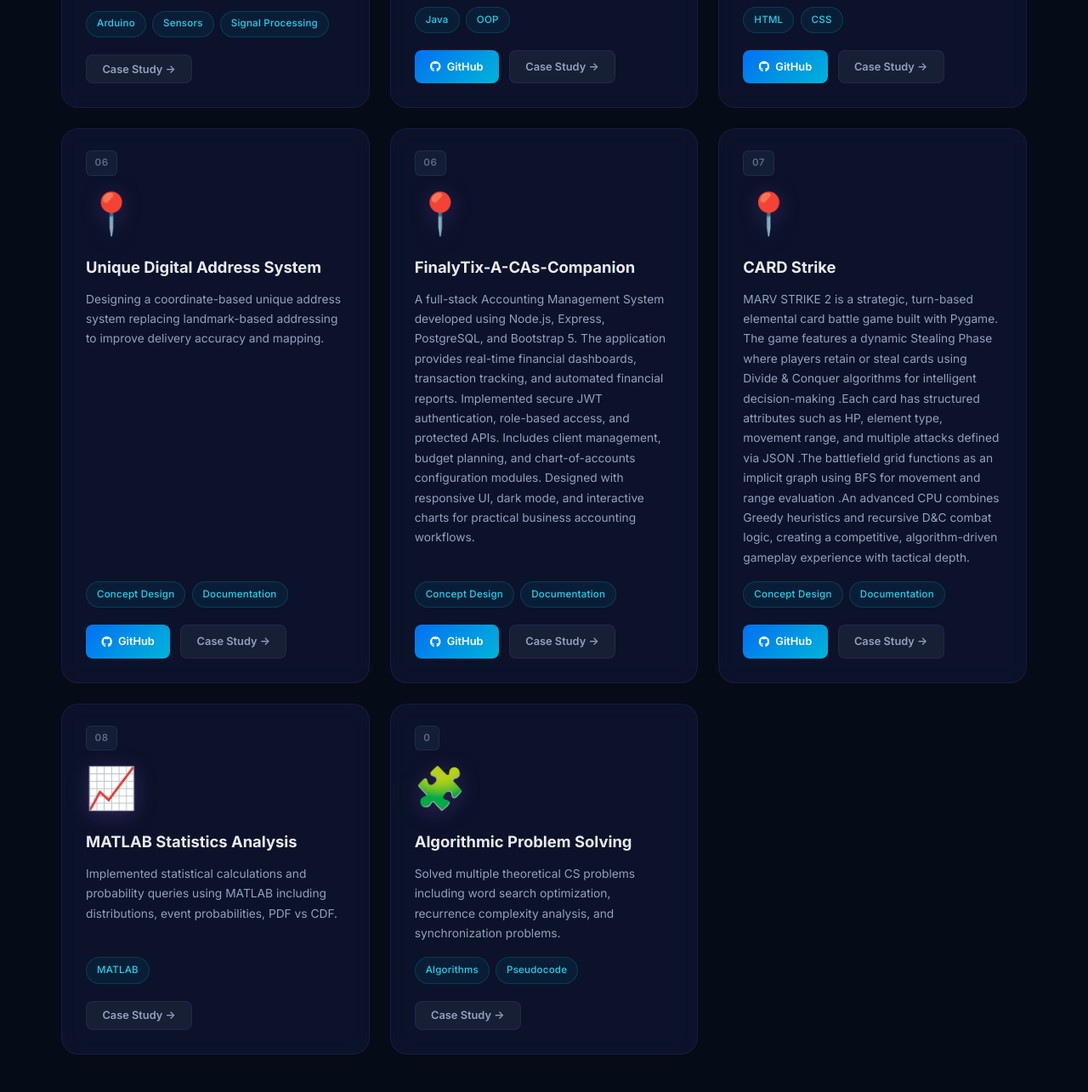
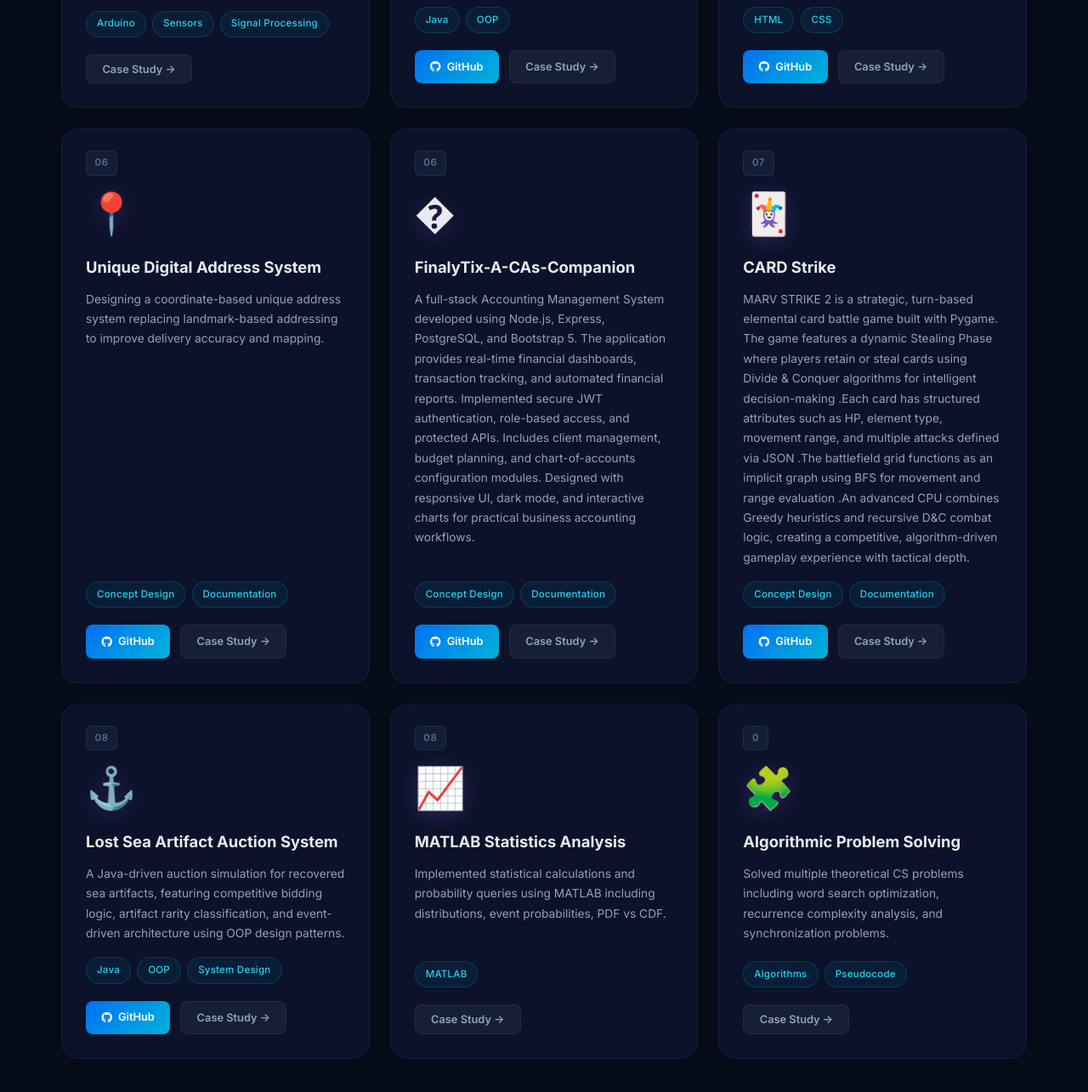
Before and after one commit to rishitkumar8/Portfolio, a plain HTML site: page index.html in a window 1280 px wide. Shown: the part 3284-4569 px from the top of the page at 85% size. Drawn offline with Linux system fonts and the light colour scheme.

Commit message:
Add Lost Sea Artifact Auction System project & update emojis for FinalyTix and CARD Strike

```diff
--- a/index.html
+++ b/index.html
@@ -54,7 +54,8 @@
                     </span>
                 </p>
                 <p class="hero-description">
-                    Iam a B.Tech 2nd Year Studebt in Amrita Viswa Vidyapeetham, Coimbatore pursuing Computer Science Engineering.<br>
+                    Iam a B.Tech 2nd Year Studebt in Amrita Viswa Vidyapeetham, Coimbatore pursuing Computer Science
+                    Engineering.<br>
                     I am a technically curious and detail‑oriented aspiring Data Analyst and Software Developer
                     with a strong foundation in computer science concepts, front‑end development, and system
                     architecture.
@@ -334,21 +335,23 @@
                 </div>
 
 
-                <div class="project-card reveal" data-title="FinalyTix-A-CAs-Companion"
-                    data-desc="A full-stack Accounting Management System built with Node.js, Express, PostgreSQL, and Bootstrap 5 for managing transactions, clients, budgets, and financial reports.
+                <div class="project-card reveal" data-title="FinalyTix-A-CAs-Companion" data-desc="A full-stack Accounting Management System built with Node.js, Express, PostgreSQL, and Bootstrap 5 for managing transactions, clients, budgets, and financial reports.
 Features secure JWT authentication, role-based access control, and interactive financial dashboards with charts.
 Designed as a responsive business application supporting real-time data insights and structured accounting workflows."
                     data-tags="Concept Design,Documentation,GPS,Algorithm Design,Research" data-github="#">
                     <div class="project-card-top">
                         <span class="project-number">06</span>
-                        <div class="project-icon-area">📍</div>
+                        <div class="project-icon-area">�</div>
                     </div>
                     <h3 class="project-title">FinalyTix-A-CAs-Companion</h3>
-                    <p class="project-desc">A full-stack Accounting Management System developed using Node.js, Express, PostgreSQL, and Bootstrap 5.
-The application provides real-time financial dashboards, transaction tracking, and automated financial reports.
-Implemented secure JWT authentication, role-based access, and protected APIs.
-Includes client management, budget planning, and chart-of-accounts configuration modules.
-Designed with responsive UI, dark mode, and interactive charts for practical business accounting workflows.</p>
+                    <p class="project-desc">A full-stack Accounting Management System developed using Node.js, Express,
+                        PostgreSQL, and Bootstrap 5.
+                        The application provides real-time financial dashboards, transaction tracking, and automated
+                        financial reports.
+                        Implemented secure JWT authentication, role-based access, and protected APIs.
+                        Includes client management, budget planning, and chart-of-accounts configuration modules.
+                        Designed with responsive UI, dark mode, and interactive charts for practical business accounting
+                        workflows.</p>
                     <div class="project-tech-tags">
                         <span class="tech-tag">Concept Design</span>
                         <span class="tech-tag">Documentation</span>
@@ -367,7 +370,7 @@ Designed with responsive UI, dark mode, and interactive charts for practical bus
                     data-github="#">
                     <div class="project-card-top">
                         <span class="project-number">07</span>
-                        <div class="project-icon-area">📍</div>
+                        <div class="project-icon-area">🃏</div>
                     </div>
                     <h3 class="project-title">CARD Strike</h3>
                     <p class="project-desc">MARV STRIKE 2 is a strategic, turn-based elemental card battle game built
@@ -388,7 +391,32 @@ Designed with responsive UI, dark mode, and interactive charts for practical bus
                     </div>
                 </div>
 
-                <!-- Project 07 — MATLAB Statistics Analysis -->
+                <!-- Project 08 — Lost Sea Artifact Auction System -->
+                <div class="project-card reveal" data-title="Lost Sea Artifact Auction System"
+                    data-desc="A Java-based auction simulation system modeled around the fictional recovery of lost sea artifacts. Built using core Object-Oriented Programming principles including inheritance, polymorphism, encapsulation, and abstraction, the system simulates competitive bidding workflows, artifact categorization, and auction event management. Features include dynamic bid tracking, artifact rarity classification, multi-user auction participation, and structured event logging — all implemented through clean, modular Java architecture."
+                    data-tags="Java,OOP,System Design,Simulation,Data Modeling"
+                    data-github="https://github.com/rishitkumar8/Lost-Sea-Artifact-Auction-System">
+                    <div class="project-card-top">
+                        <span class="project-number">08</span>
+                        <div class="project-icon-area">⚓</div>
+                    </div>
+                    <h3 class="project-title">Lost Sea Artifact Auction System</h3>
+                    <p class="project-desc">A Java-driven auction simulation for recovered sea artifacts, featuring
+                        competitive bidding logic, artifact rarity classification, and event-driven architecture using
+                        OOP design patterns.</p>
+                    <div class="project-tech-tags">
+                        <span class="tech-tag">Java</span>
+                        <span class="tech-tag">OOP</span>
+                        <span class="tech-tag">System Design</span>
+                    </div>
+                    <div class="project-actions">
+                        <a href="https://github.com/rishitkumar8/Lost-Sea-Artifact-Auction-System"
+                            class="btn-project btn-github"><i class="fa-brands fa-github"></i> GitHub</a>
+                        <button class="btn-project btn-casestudy" onclick="openCaseStudy(this)">Case Study →</button>
+                    </div>
+                </div>
+
+                <!-- Project 09 — MATLAB Statistics Analysis -->
                 <div class="project-card reveal" data-title="MATLAB Statistics Analysis"
                     data-desc="A comprehensive statistical analysis toolkit implemented in MATLAB covering probability distributions (Binomial, Poisson, Normal, Exponential), event probability calculations, and PDF vs CDF visualization. Features interactive computation of statistical measures including mean, variance, standard deviation, and correlation coefficients. Includes automated plotting of distribution curves and hypothesis testing workflows."
                     data-tags="MATLAB,Statistics,Probability,Data Visualization,Mathematical Modeling" data-github="#">
@@ -564,14 +592,16 @@ Designed with responsive UI, dark mode, and interactive charts for practical bus
                     <div class="phase-card">
                         <span class="phase-label">PHASE 1 — EARLY 2024</span>
                         <h3 class="phase-title">Building the Foundation</h3>
-                        <p class="phase-desc">Strengthened core programming fundamentals and logical thinking through Python and Java.</p>
+                        <p class="phase-desc">Strengthened core programming fundamentals and logical thinking through
+                            Python and Java.</p>
                         <div class="phase-tags">
                             <span class="phase-tag">Data Structures</span>
                             <span class="phase-tag">Algorithm Design</span>
                             <span class="phase-tag">OOP Principles</span>
                             <span class="phase-tag">File Handling</span>
                         </div>
-                        <p class="phase-project"><em>Key Project: Python Product Sorting & Review System using Pandas & JSON.</em></p>
+                        <p class="phase-project"><em>Key Project: Python Product Sorting & Review System using Pandas &
+                                JSON.</em></p>
                     </div>
                 </div>
 
@@ -581,14 +611,16 @@ Designed with responsive UI, dark mode, and interactive charts for practical bus
                     <div class="phase-card">
                         <span class="phase-label">PHASE 2 — MID 2024 - EARLY 2025</span>
                         <h3 class="phase-title">System Architecture</h3>
-                        <p class="phase-desc">Shifted from writing programs to designing scalable systems with a focus on efficiency.</p>
+                        <p class="phase-desc">Shifted from writing programs to designing scalable systems with a focus
+                            on efficiency.</p>
                         <div class="phase-tags">
                             <span class="phase-tag">Modular Design</span>
                             <span class="phase-tag">Clean Architecture</span>
                             <span class="phase-tag">Performance Tuning</span>
                             <span class="phase-tag">Complexity Analysis</span>
                         </div>
-                        <p class="phase-project"><em>Key Projects: Virtual Court Case Management (OOP) & WooCommerce Sorting Engine (In-place 3-way QuickSort).</em></p>
+                        <p class="phase-project"><em>Key Projects: Virtual Court Case Management (OOP) & WooCommerce
+                                Sorting Engine (In-place 3-way QuickSort).</em></p>
                     </div>
                 </div>
 
@@ -598,14 +630,16 @@ Designed with responsive UI, dark mode, and interactive charts for practical bus
                     <div class="phase-card">
                         <span class="phase-label">PHASE 3 — 2025</span>
                         <h3 class="phase-title">Full-Stack & Product Engineering</h3>
-                        <p class="phase-desc">Expanded into end-to-end product development with a focus on real-world usability.</p>
+                        <p class="phase-desc">Expanded into end-to-end product development with a focus on real-world
+                            usability.</p>
                         <div class="phase-tags">
                             <span class="phase-tag">Full-Stack Web</span>
                             <span class="phase-tag">Mobile (Flutter)</span>
                             <span class="phase-tag">UX Consistency</span>
                             <span class="phase-tag">SQLite/Drift Logic</span>
                         </div>
-                        <p class="phase-project"><em>Key Projects: Advanced AI Tourism Platform, Transport Booking & RiceAgent (Offline-first Mobile).</em></p>
+                        <p class="phase-project"><em>Key Projects: Advanced AI Tourism Platform, Transport Booking &
+                                RiceAgent (Offline-first Mobile).</em></p>
                     </div>
                 </div>
 
@@ -615,14 +649,16 @@ Designed with responsive UI, dark mode, and interactive charts for practical bus
                     <div class="phase-card">
                         <span class="phase-label">PHASE 4 — LATE 2025</span>
                         <h3 class="phase-title">AI Systems & Agentic Architectures</h3>
-                        <p class="phase-desc">Focus on rapid prototyping of intelligent systems and AI orchestration under constraints.</p>
+                        <p class="phase-desc">Focus on rapid prototyping of intelligent systems and AI orchestration
+                            under constraints.</p>
                         <div class="phase-tags">
                             <span class="phase-tag">Pathway Engine</span>
                             <span class="phase-tag">Gemini Flash-Lite</span>
                             <span class="phase-tag">Agentic Reasoning</span>
                             <span class="phase-tag">Real-time Streaming</span>
                         </div>
-                        <p class="phase-project"><em>Key Project: Spectra-Shield (Agentic Signal Sovereignty) — Build-athon Score: 18.200.</em></p>
+                        <p class="phase-project"><em>Key Project: Spectra-Shield (Agentic Signal Sovereignty) —
+                                Build-athon Score: 18.200.</em></p>
                     </div>
                 </div>
 
@@ -632,14 +668,16 @@ Designed with responsive UI, dark mode, and interactive charts for practical bus
                     <div class="phase-card">
                         <span class="phase-label">PHASE 5 — 2025-2026</span>
                         <h3 class="phase-title">Research & Sustainable Tech</h3>
-                        <p class="phase-desc">Developed research discipline and systems thinking beyond software through Live-in-Labs.</p>
+                        <p class="phase-desc">Developed research discipline and systems thinking beyond software through
+                            Live-in-Labs.</p>
                         <div class="phase-tags">
                             <span class="phase-tag">Purification Models</span>
                             <span class="phase-tag">SDG Frameworks</span>
                             <span class="phase-tag">System Modeling</span>
                             <span class="phase-tag">Data-backed Analysis</span>
                         </div>
-                        <p class="phase-project"><em>Key Project: Community-Led Water Purification System (Environmental Tech).</em></p>
+                        <p class="phase-project"><em>Key Project: Community-Led Water Purification System (Environmental
+                                Tech).</em></p>
                     </div>
                 </div>
             </div>
@@ -648,11 +686,15 @@ Designed with responsive UI, dark mode, and interactive charts for practical bus
             <div class="journey-focus-grid">
                 <div class="journey-focus-card reveal">
                     <h4>🎯 Current Focus</h4>
-                    <p>Strengthening <strong>Advanced DSA</strong>, <strong>AI with Azure</strong>, and <strong>System Design</strong> fundamentals. Actively preparing for AI Engineering roles and Product Management pathways with a focus on scalability.</p>
+                    <p>Strengthening <strong>Advanced DSA</strong>, <strong>AI with Azure</strong>, and <strong>System
+                            Design</strong> fundamentals. Actively preparing for AI Engineering roles and Product
+                        Management pathways with a focus on scalability.</p>
                 </div>
                 <div class="journey-focus-card reveal">
                     <h4>🔮 Vision Forward</h4>
-                    <p>To become a technically strong <strong>AI Engineer</strong> and <strong>Product-oriented Technologist</strong>. A builder who bridges AI innovation with scalable, impact-driven, and user-centric products.</p>
+                    <p>To become a technically strong <strong>AI Engineer</strong> and <strong>Product-oriented
+                            Technologist</strong>. A builder who bridges AI innovation with scalable, impact-driven, and
+                        user-centric products.</p>
                 </div>
             </div>
         </div>
```
